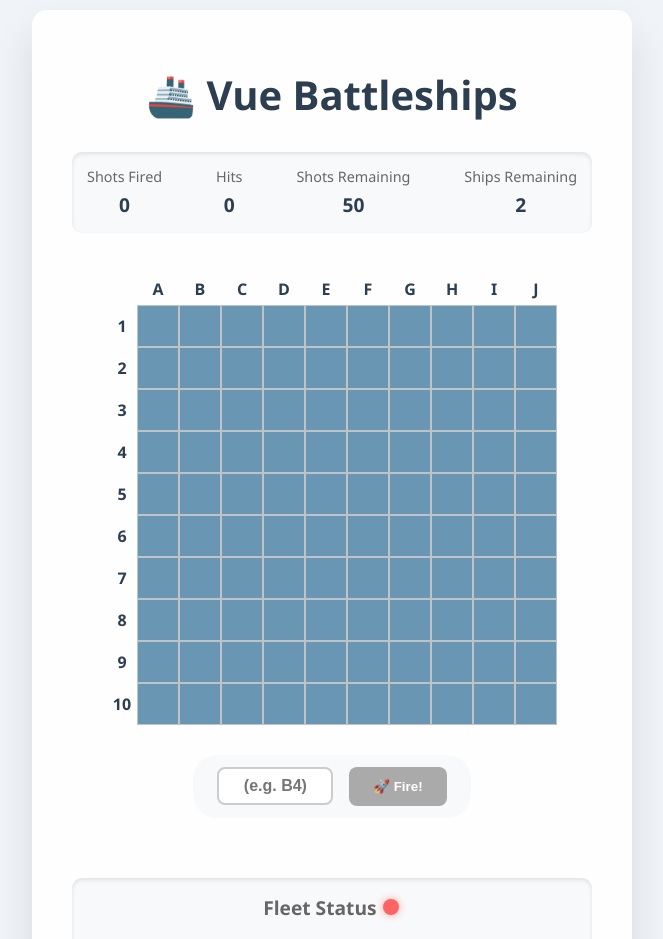
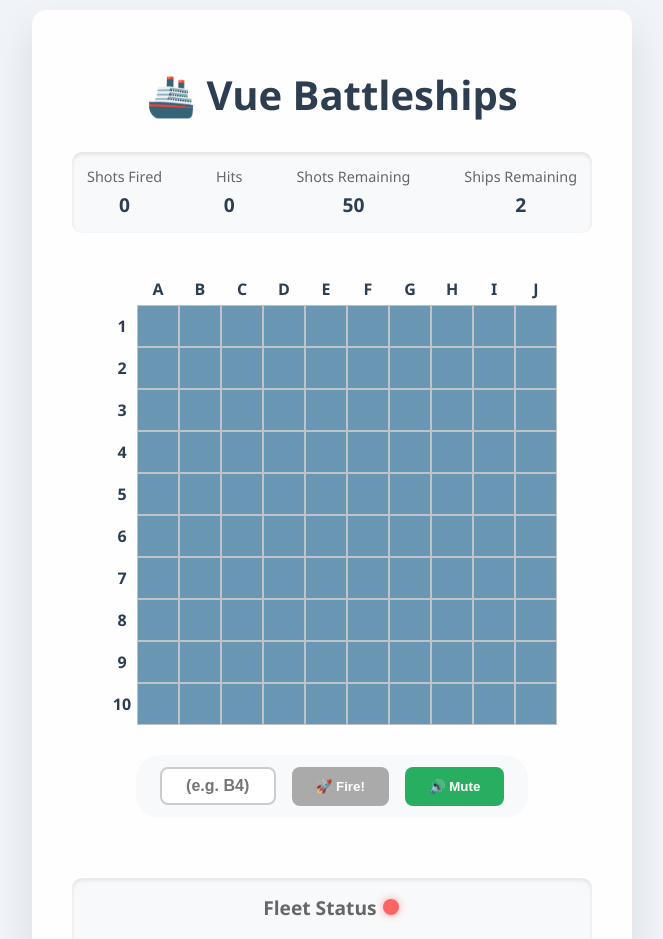
Before and after one commit to rndware/vue-battleships, a Vue app: page /game in a window 1280 px wide. Shown: the top 939 px of the page, without its empty margins (308-971 px from the left). Built offline with nearby package versions, Linux system fonts and the light colour scheme.

Commit message:
feat: add mute button

```diff
--- a/package.json
+++ b/package.json
@@ -1,6 +1,6 @@
 {
   "name": "vue-battleships",
-  "version": "1.1.5",
+  "version": "1.1.6",
   "private": true,
   "type": "module",
   "engines": {
--- a/src/assets/css/base.css
+++ b/src/assets/css/base.css
@@ -25,8 +25,8 @@
   --purple-light: #9b59b6;
 
   --green: #27ae60;
+  --green-hover: #1a924c;
   --green-light: #2ecc71;
-
   --green-filled: #2ecc71;
 
   --black: #000;
--- /dev/null
+++ b/src/components/atoms/ButtonMute.vue
@@ -0,0 +1,47 @@
+<template>
+  <button class="btn-mute" type="button" @click="toggleMute">
+    <slot>{{ getContent() }}</slot>
+  </button>
+</template>
+
+<script setup lang="ts">
+import { ref } from 'vue';
+import { useSounds } from '@/composables/useSounds';
+
+defineEmits<{
+  (e: 'click'): void
+}>()
+
+const toggle = ref(false);
+
+const toggleMute = () => {
+  toggle.value = !toggle.value;
+
+  useSounds().toggleMute();
+}
+
+const getContent = () => {
+  return  toggle.value ? '🔇 Unmute' : '🔊 Mute'
+}
+</script>
+
+<style scoped>
+.btn-mute {
+  background-color: var(--green);
+  color: var(--white);
+  font-weight: bold;
+  border: none;
+  padding: 0.75rem 1.5rem;
+  border-radius: var(--btn-border-radius);
+  cursor: pointer;
+  transition: background-color var(--fast-transition);
+}
+
+.btn-mute:hover {
+  background-color: var(--green-hover);
+}
+
+.btn-mute:active {
+  background-color: var(--green-filled);
+}
+</style>
--- a/src/components/organisms/InputSection.vue
+++ b/src/components/organisms/InputSection.vue
@@ -3,6 +3,7 @@
     <div class="input-group">
       <InputCoordinate v-model="value" :placeholder="placeholder" @submit="onSubmit" />
       <ButtonFire :disabled="disabled" @click="onSubmit" />
+      <ButtonMute />
     </div>
   </div>
 </template>
@@ -11,6 +12,7 @@
 import { computed } from 'vue'
 import InputCoordinate from '@/components/atoms/InputCoordinate.vue'
 import ButtonFire from '@/components/atoms/ButtonFire.vue'
+import ButtonMute from '@/components/atoms/ButtonMute.vue';
 
 const props = defineProps<{
   modelValue: string
--- a/src/composables/useSounds.ts
+++ b/src/composables/useSounds.ts
@@ -1,4 +1,8 @@
+import { ref } from 'vue'
+
 type SoundMap = Record<string, HTMLAudioElement>
+
+const isMuted = ref(false)
 
 export function useSounds() {
   const sounds: SoundMap = {
@@ -8,6 +12,8 @@ export function useSounds() {
 
   // helper to play a sound by name
   function play(name: keyof typeof sounds) {
+    if (isMuted.value) return
+
     const sound = sounds[name]
     if (sound) {
       sound.currentTime = 0
@@ -15,5 +21,9 @@ export function useSounds() {
     }
   }
 
-  return { play }
+  function toggleMute() {
+    isMuted.value = !isMuted.value
+  }
+
+  return { play, toggleMute }
 }
```
Also changed, not shown: 2 other files (tests, documents, lock files or other folders).
